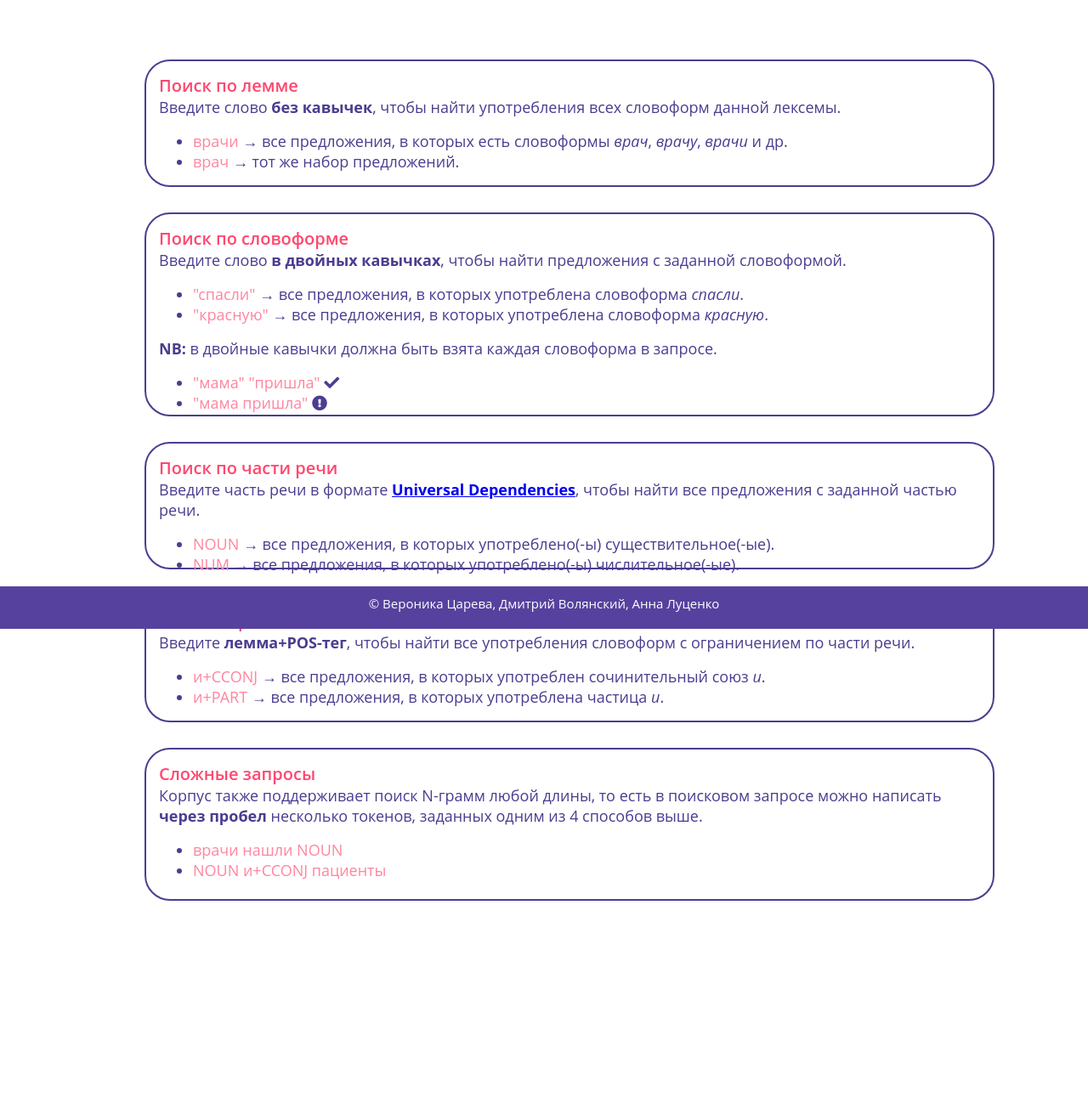
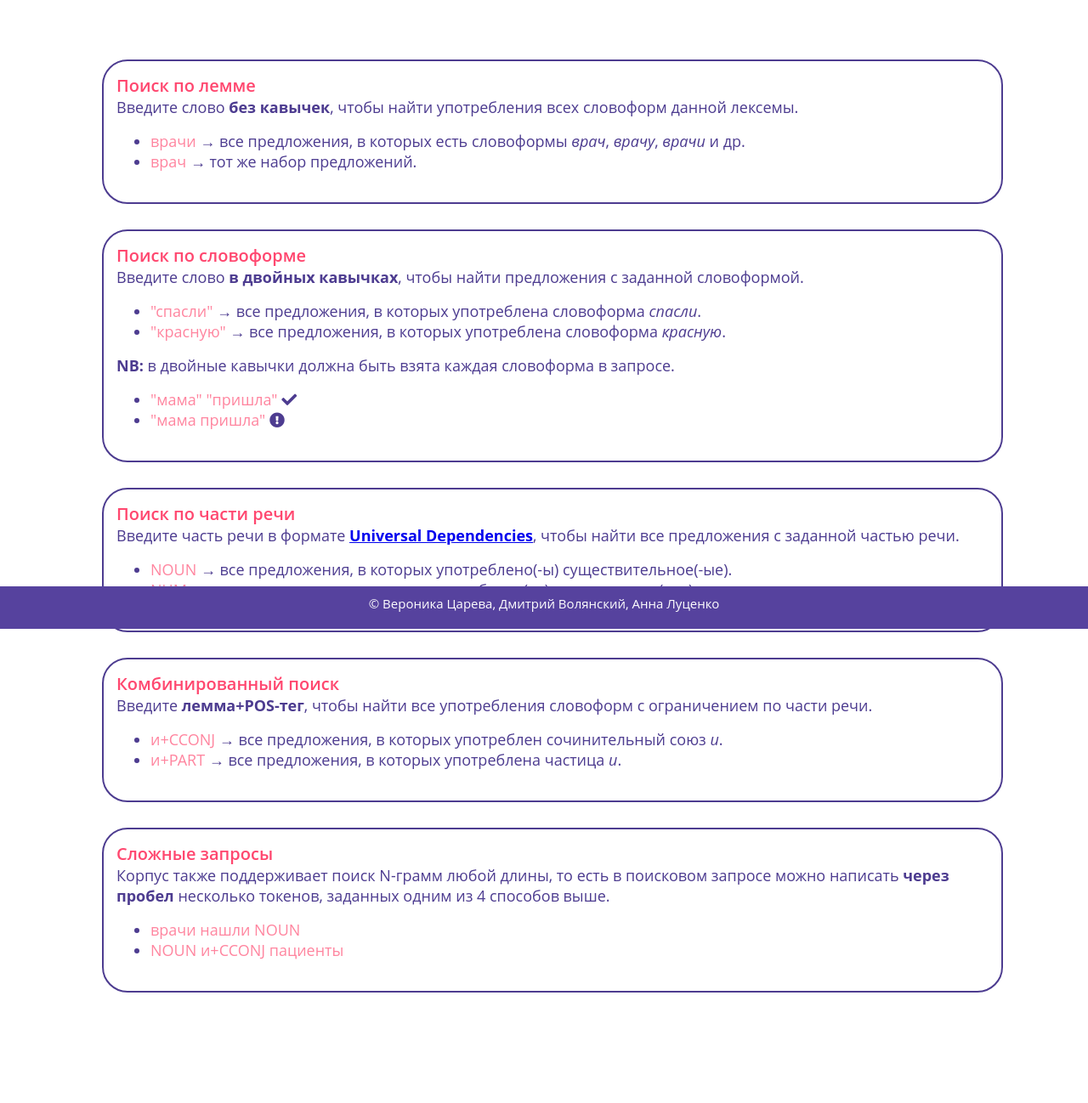
Before and after one commit to veronikatsareva/MedCorpora, a Flask app: page /help in a window 1280 px wide. Shown: the part 60-1358 px from the top of the page at 85% size. Before the commit the page ends 1120 px from the top, so only its background shows below. Run offline with Flask 3, Linux system fonts and the light colour scheme; parts of the project's set-up code (start-up, migrations or seed data) failed here and were passed over.

Commit message:
update help page

```diff
--- a/static/style.css
+++ b/static/style.css
@@ -82,7 +82,6 @@ body {
 .navbar {
   padding-top: 15px;
   padding-bottom: 15px;
-  display: block;
   height: 60px;
   background-color: #56429E;
 }
@@ -116,7 +115,6 @@ body {
 
 .information-help {
     border:  white;
-    justify-content: space-between;
 }
 
 .sentence {
@@ -127,9 +125,6 @@ body {
 
 .card {
   margin-bottom: 30px;
-  margin-left: 50px;
-  width: 1000px;
-  height: 150px;
   border:  2px solid #4D3C90;
   border-radius: 30px;
   padding: 15px 15px 20px;
--- a/templates/help.html
+++ b/templates/help.html
@@ -14,7 +14,7 @@
         </ul>
     </div>
 
-    <div class="card" style="height: 240px;">
+    <div class="card">
     <h4>Поиск по словоформе</h4>
         <p>Введите слово <b>в двойных кавычках</b>, чтобы найти предложения с заданной словоформой.</p>
         <ul>
@@ -48,7 +48,7 @@
         </ul>
     </div>
 
-    <div class="card" style="height: 180px;">
+    <div class="card">
     <h4>Сложные запросы</h4>
         <p>Корпус также поддерживает поиск N-грамм любой длины, то есть в поисковом запросе можно написать <b>через пробел</b> несколько токенов, заданных одним из 4 способов выше.</p>
         <ul>
```
